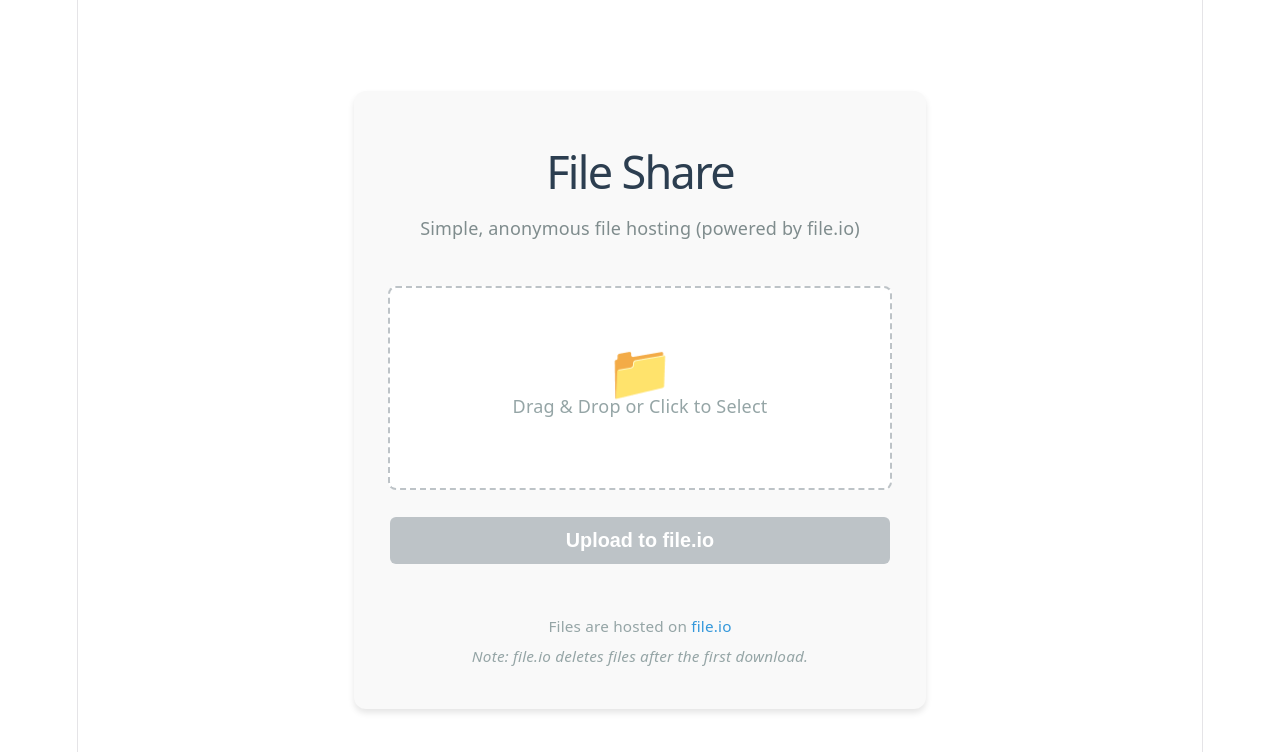
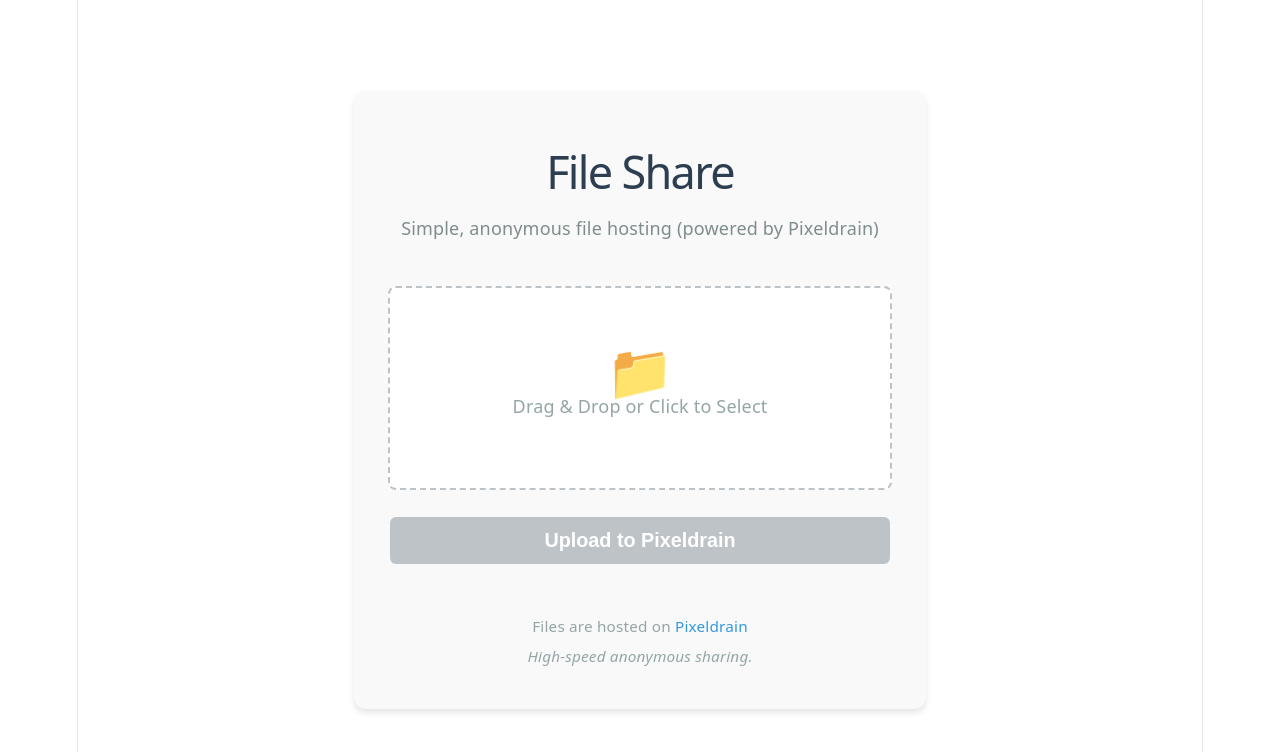
Before and after one commit to Natnat999/0x0_file_sharing, a React (Vite) app: page / in a window 1280 px wide. Shown: the top 752 px of the page. Built offline with nearby package versions, Linux system fonts and the light colour scheme.

Commit message:
Switch to Pixeldrain for native browser CORS support

```diff
--- a/src/App.tsx
+++ b/src/App.tsx
@@ -49,19 +49,19 @@
     formData.append('file', file)
 
     try {
-      const response = await axios.post('https://file.io/', formData, {
+      const response = await axios.post('https://pixeldrain.com/api/file', formData, {
         headers: {
           'Content-Type': 'multipart/form-data',
         },
       })
 
       if (response.data.success) {
-        setResultUrl(response.data.link)
+        setResultUrl(`https://pixeldrain.com/u/${response.data.id}`)
       } else {
         throw new Error(response.data.message || 'Upload failed')
       }
     } catch (err) {
-      setError('Upload failed. file.io may have a file size limit (usually 2GB).')
+      setError('Upload failed. Pixeldrain may have reached its rate limit or the file is too large.')
       console.error(err)
     } finally {
       setUploading(false)
@@ -78,7 +78,7 @@
   return (
     <div className="container">
       <h1>File Share</h1>
-      <p className="subtitle">Simple, anonymous file hosting (powered by file.io)</p>
+      <p className="subtitle">Simple, anonymous file hosting (powered by Pixeldrain)</p>
 
       <div
         className={`upload-zone ${dragActive ? 'drag-active' : ''} ${file ? 'has-file' : ''}`}
@@ -113,7 +113,7 @@
           disabled={!file || uploading}
           className="upload-button"
         >
-          {uploading ? 'Uploading...' : 'Upload to file.io'}
+          {uploading ? 'Uploading...' : 'Upload to Pixeldrain'}
         </button>
       </div>
 
@@ -130,8 +130,8 @@
       )}
 
       <footer className="footer">
-        <p>Files are hosted on <a href="https://file.io" target="_blank" rel="noreferrer">file.io</a></p>
-        <p className="note">Note: file.io deletes files after the first download.</p>
+        <p>Files are hosted on <a href="https://pixeldrain.com" target="_blank" rel="noreferrer">Pixeldrain</a></p>
+        <p className="note">High-speed anonymous sharing.</p>
       </footer>
     </div>
   )
```
